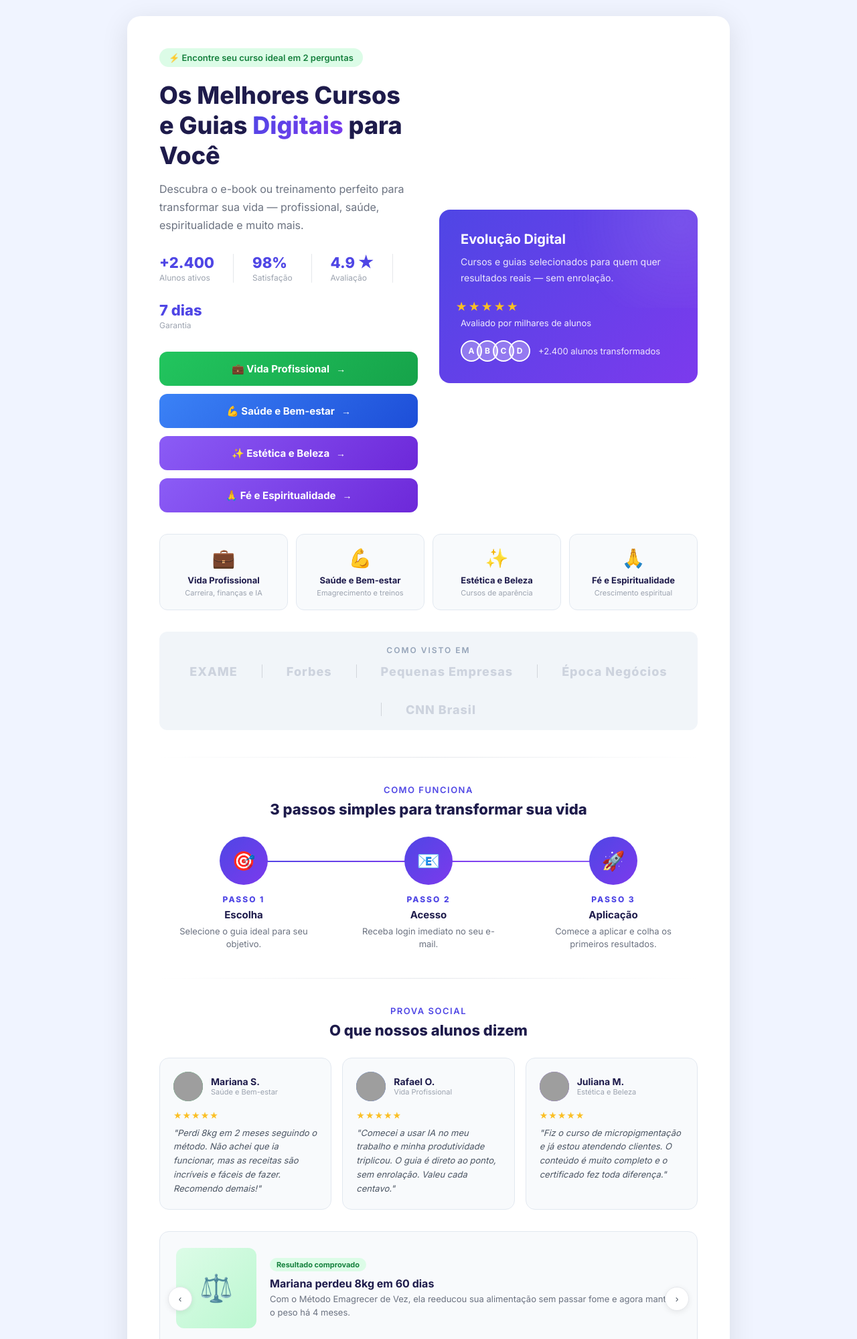
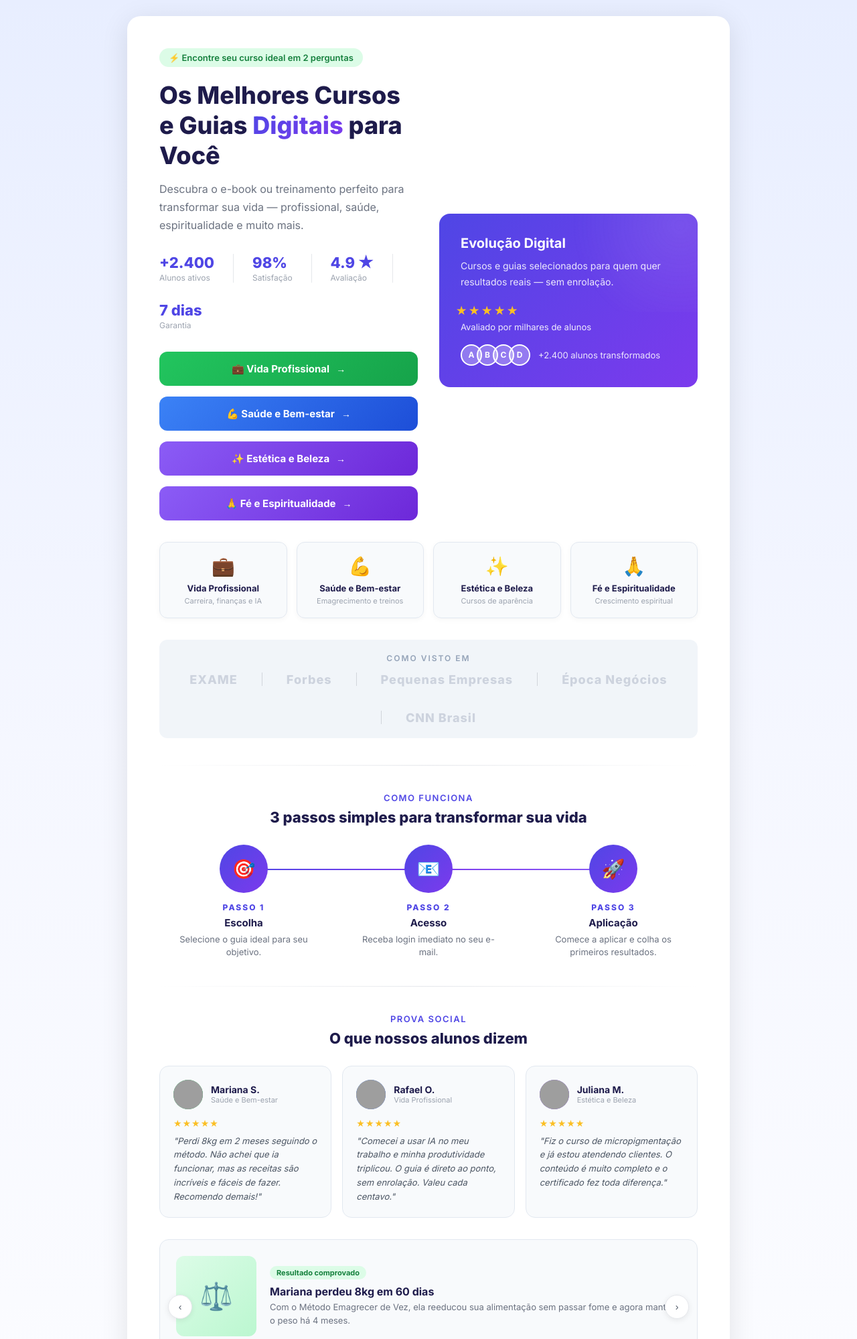
Before and after one commit to garciaary/funil-agente-afiliado, a Flask app: page / in a window 1280 px wide. Shown: the top 1999 px of the page at 67% size. Run offline with Flask 3, Linux system fonts and the light colour scheme; grey boxes are pictures that could not be loaded.

Commit message:
Melhorias visuais UI: gradiente sutil no background, espacamento entre botoes, sombras suaves nos cards de categoria

```diff
--- a/agente-afiliado/templates/index.html
+++ b/agente-afiliado/templates/index.html
@@ -15,7 +15,7 @@
   <title>Evolução Digital — Cursos e Guias</title>
   <style>
     * { box-sizing: border-box; margin: 0; padding: 0; }
-    body { font-family: 'Inter', sans-serif; background: #f0f4ff; min-height: 100vh; display: flex; align-items: center; justify-content: center; padding: 24px; }
+    body { font-family: 'Inter', sans-serif; background: linear-gradient(180deg, #e8eeff 0%, #f5f7ff 40%, #ffffff 100%); min-height: 100vh; display: flex; align-items: center; justify-content: center; padding: 24px; }
 
     .card { background: white; border-radius: 20px; padding: 48px; max-width: 900px; width: 100%; box-shadow: 0 8px 40px rgba(0,0,0,0.10); animation: fadeUp 0.6s ease; }
 
@@ -40,7 +40,7 @@
 
     .main-grid { display: grid; grid-template-columns: 1fr 1fr; gap: 32px; align-items: center; }
 
-    .btn-group { display: flex; flex-direction: column; gap: 12px; }
+    .btn-group { display: flex; flex-direction: column; gap: 16px; }
     .btn { display: flex; align-items: center; justify-content: center; gap: 10px; padding: 16px 24px; border-radius: 12px; font-size: 15px; font-weight: 700; text-decoration: none; border: none; cursor: pointer; transition: all 0.25s cubic-bezier(0.4, 0, 0.2, 1); position: relative; overflow: hidden; }
     .btn::after { content: ''; position: absolute; top: 50%; left: 50%; width: 0; height: 0; border-radius: 50%; background: rgba(255,255,255,0.25); transform: translate(-50%, -50%); transition: width 0.4s, height 0.4s; }
     .btn:active::after { width: 300px; height: 300px; }
@@ -93,8 +93,8 @@
     .av:first-child { margin-left: 0; }
     .av-text { font-size: 13px; opacity: 0.88; margin-left: 12px; }
 
-    .categories { display: grid; grid-template-columns: repeat(4, 1fr); gap: 12px; margin-top: 32px; }
-    .cat-card { background: #f8fafc; border: 1px solid #e2e8f0; border-radius: 12px; padding: 18px 14px; text-align: center; transition: all 0.3s cubic-bezier(0.4, 0, 0.2, 1); animation: fadeUp 0.5s ease both; }
+    .categories { display: grid; grid-template-columns: repeat(4, 1fr); gap: 14px; margin-top: 32px; }
+    .cat-card { background: #f8fafc; border: 1px solid #e2e8f0; border-radius: 12px; padding: 18px 14px; text-align: center; transition: all 0.3s cubic-bezier(0.4, 0, 0.2, 1); animation: fadeUp 0.5s ease both; box-shadow: 0 2px 8px rgba(0,0,0,0.04); }
     .cat-card:nth-child(1) { animation-delay: 0.4s; }
     .cat-card:nth-child(2) { animation-delay: 0.5s; }
     .cat-card:nth-child(3) { animation-delay: 0.6s; }
```
